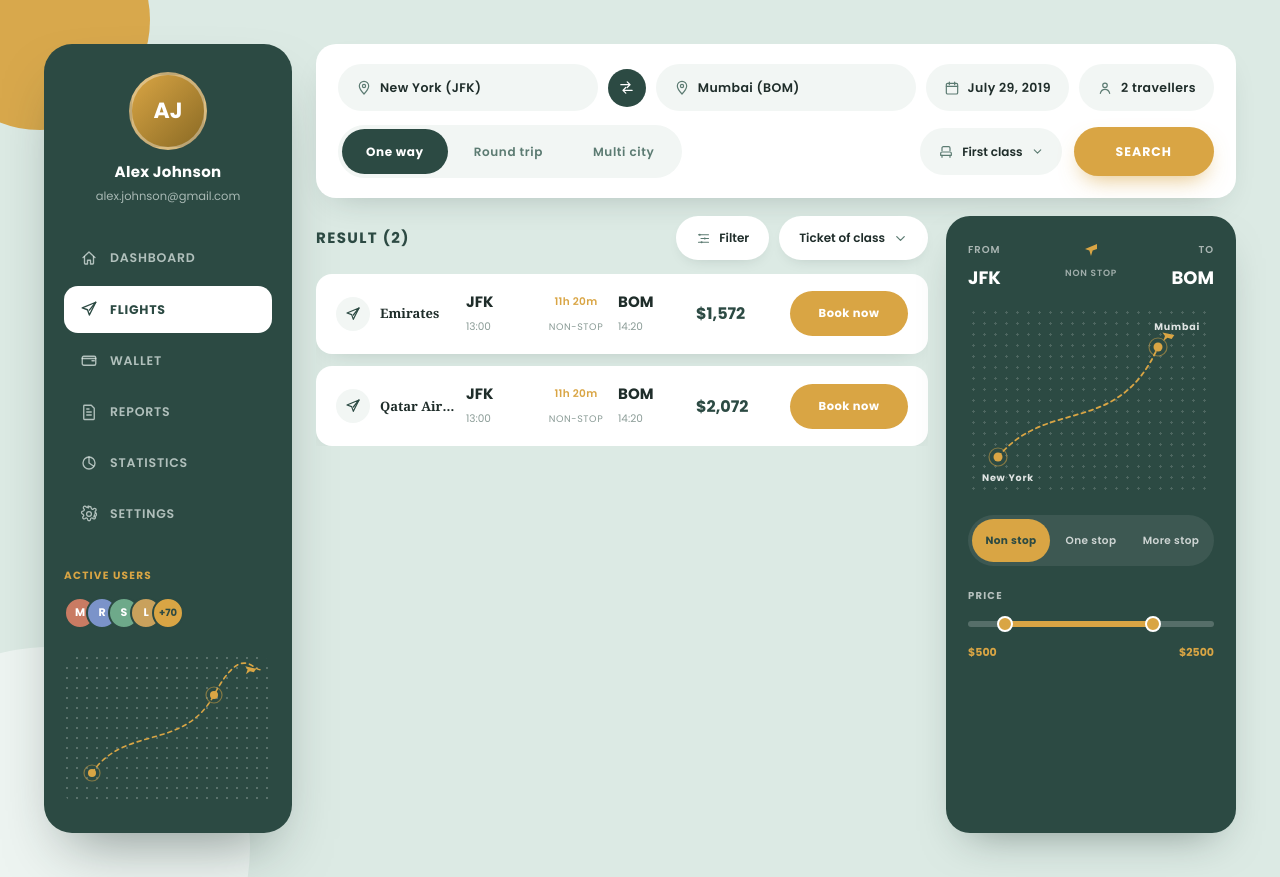
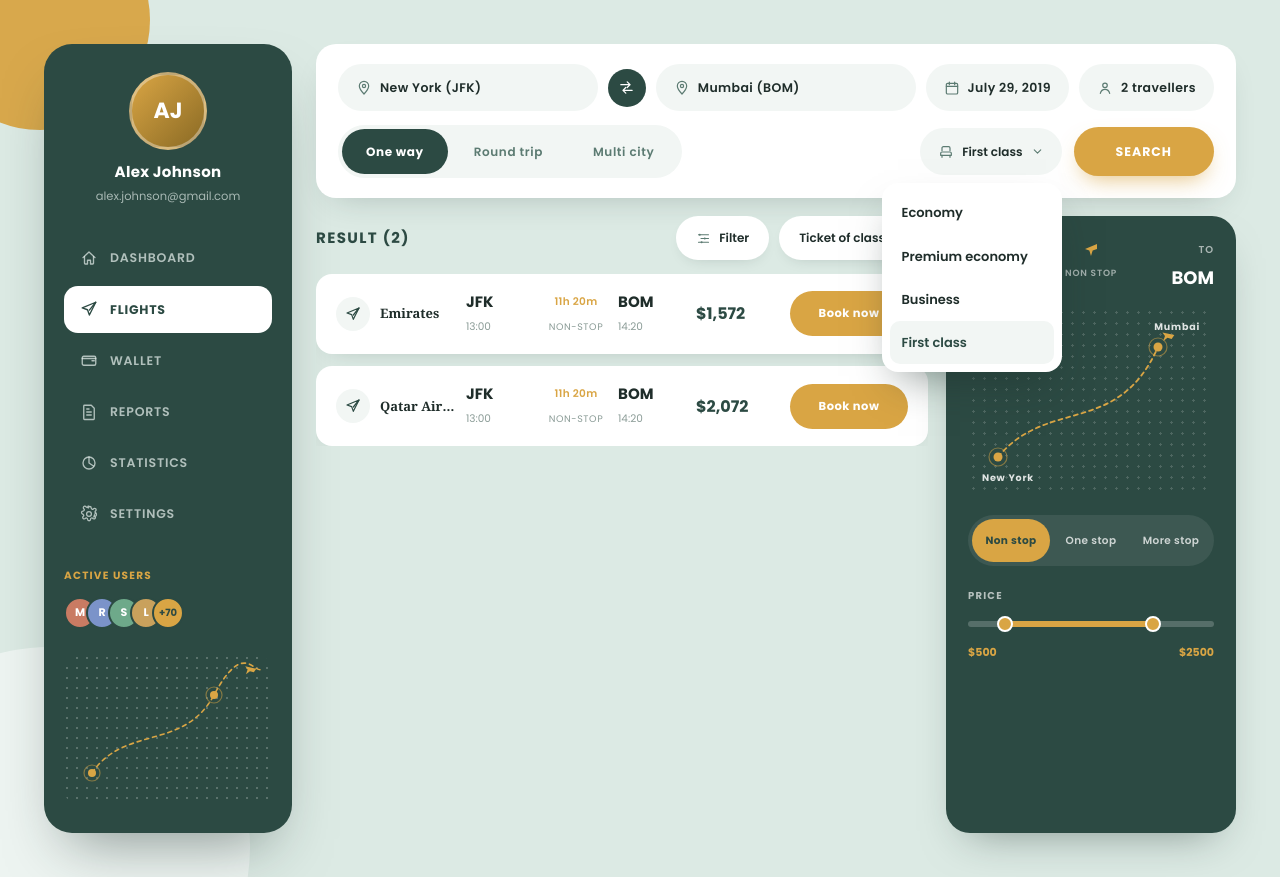
Before and after one commit to hananessam/flight-booking-reactjs, a React (Vite) app: page /flights in a window 1280 px wide. Both pictures are taken after a click on the button "First class". Built offline with nearby package versions, Linux system fonts and the light colour scheme.

Commit message:
feat(seat-class): add seat class selection component and related styles

```diff
--- /dev/null
+++ b/src/components/flight-dashboard/ClassField.module.css
@@ -0,0 +1,62 @@
+.wrapper {
+  position: relative;
+}
+
+.trigger {
+  display: flex;
+  align-items: center;
+  gap: 8px;
+  padding: 12px 18px;
+  border-radius: 999px;
+  border: none;
+  background: var(--fd-field-bg);
+  font: inherit;
+  font-size: 12px;
+  font-weight: 600;
+  color: var(--fd-text);
+  cursor: pointer;
+  white-space: nowrap;
+}
+
+.chevron {
+  width: 13px;
+  height: 13px;
+  color: var(--fd-muted);
+}
+
+.panel {
+  position: absolute;
+  top: calc(100% + 8px);
+  right: 0;
+  z-index: 10;
+  width: 180px;
+  margin: 0;
+  padding: 8px;
+  list-style: none;
+  border-radius: 16px;
+  background: var(--fd-white);
+  box-shadow: 0 20px 40px -16px var(--fd-shadow-strong);
+}
+
+.option {
+  width: 100%;
+  padding: 10px 12px;
+  border: none;
+  border-radius: 10px;
+  background: transparent;
+  font: inherit;
+  font-size: 13px;
+  font-weight: 600;
+  color: var(--fd-text);
+  cursor: pointer;
+  text-align: left;
+}
+
+.option:hover {
+  background: var(--fd-field-bg);
+}
+
+.option[data-selected='true'] {
+  background: var(--fd-field-bg);
+  color: var(--fd-green);
+}
--- /dev/null
+++ b/src/components/flight-dashboard/ClassField.tsx
@@ -0,0 +1,54 @@
+import { SEAT_CLASSES } from './data'
+import type { SeatClassOption } from './types'
+import { ChevronDownIcon, SeatClassIcon } from './icons'
+import { usePopover } from './usePopover'
+import fieldStyles from './fields.module.css'
+import styles from './ClassField.module.css'
+
+interface ClassFieldProps {
+  readonly value: SeatClassOption
+  readonly onChange: (seatClass: SeatClassOption) => void
+}
+
+export function ClassField({ value, onChange }: ClassFieldProps) {
+  const { isOpen, toggle, close, containerRef } = usePopover<HTMLDivElement>()
+
+  return (
+    <div className={styles.wrapper} ref={containerRef}>
+      <button
+        type="button"
+        className={styles.trigger}
+        aria-haspopup="listbox"
+        aria-expanded={isOpen}
+        aria-label="Ticket class"
+        onClick={toggle}
+      >
+        <SeatClassIcon className={fieldStyles.fieldIcon} />
+        <span>{value.label}</span>
+        <ChevronDownIcon className={styles.chevron} />
+      </button>
+
+      {isOpen && (
+        <ul className={styles.panel} role="listbox" aria-label="Ticket class">
+          {SEAT_CLASSES.map((option) => (
+            <li key={option.id}>
+              <button
+                type="button"
+                role="option"
+                aria-selected={value.id === option.id}
+                className={styles.option}
+                data-selected={value.id === option.id}
+                onClick={() => {
+                  onChange(option)
+                  close()
+                }}
+              >
+                {option.label}
+              </button>
+            </li>
+          ))}
+        </ul>
+      )}
+    </div>
+  )
+}
--- a/src/components/flight-dashboard/SearchPanel.module.css
+++ b/src/components/flight-dashboard/SearchPanel.module.css
@@ -92,27 +92,6 @@
   gap: 12px;
 }
 
-.classSelector {
-  display: flex;
-  align-items: center;
-  gap: 8px;
-  padding: 12px 18px;
-  border-radius: 999px;
-  border: none;
-  background: var(--fd-field-bg);
-  font: inherit;
-  font-size: 12px;
-  font-weight: 600;
-  color: var(--fd-text);
-  cursor: pointer;
-}
-
-.chevron {
-  width: 13px;
-  height: 13px;
-  color: var(--fd-muted);
-}
-
 .searchButton {
   padding: 13px 42px;
   border-radius: 999px;
--- a/src/components/flight-dashboard/SearchPanel.tsx
+++ b/src/components/flight-dashboard/SearchPanel.tsx
@@ -5,11 +5,13 @@ import {
   DEFAULT_DESTINATION,
   DEFAULT_ORIGIN,
   DEFAULT_RETURN_DATE,
+  DEFAULT_SEAT_CLASS,
   DEFAULT_SEGMENTS,
   createEmptySegment,
 } from './data'
-import { ChevronDownIcon, PlusIcon, SeatClassIcon, SwapIcon } from './icons'
+import { PlusIcon, SwapIcon } from './icons'
 import { CityField } from './CityField'
+import { ClassField } from './ClassField'
 import { DateField } from './DateField'
 import { TravellerField } from './TravellerField'
 import { FlightSegmentRow } from './FlightSegmentRow'
@@ -32,6 +34,7 @@ export function SearchPanel() {
   const [departureDate, setDepartureDate] = useState(DEFAULT_DEPARTURE_DATE)
   const [returnDate, setReturnDate] = useState(DEFAULT_RETURN_DATE)
   const [travellers, setTravellers] = useState(2)
+  const [seatClass, setSeatClass] = useState(DEFAULT_SEAT_CLASS)
   const [segments, setSegments] = useState<FlightSegment[]>(DEFAULT_SEGMENTS)
 
   function swapCities() {
@@ -111,11 +114,7 @@ export function SearchPanel() {
         </fieldset>
 
         <div className={styles.rightOptions}>
-          <button type="button" className={styles.classSelector}>
-            <SeatClassIcon className={fieldStyles.fieldIcon} />
-            <span>First class</span>
-            <ChevronDownIcon className={styles.chevron} />
-          </button>
+          <ClassField value={seatClass} onChange={setSeatClass} />
 
           <button type="submit" className={styles.searchButton}>
             Search
--- a/src/components/flight-dashboard/data.ts
+++ b/src/components/flight-dashboard/data.ts
@@ -1,4 +1,4 @@
-import type { ActiveUser, CityOption, Flight, FlightSegment, NavItem } from './types'
+import type { ActiveUser, CityOption, Flight, FlightSegment, NavItem, SeatClassOption } from './types'
 
 export const NAV_ITEMS: NavItem[] = [
   { id: 'dashboard', label: 'Dashboard' },
@@ -30,6 +30,15 @@ export const CITIES: CityOption[] = [
   { code: 'FRA', city: 'Frankfurt' },
   { code: 'DOH', city: 'Doha' },
 ]
+
+export const SEAT_CLASSES: SeatClassOption[] = [
+  { id: 'economy', label: 'Economy' },
+  { id: 'premium-economy', label: 'Premium economy' },
+  { id: 'business', label: 'Business' },
+  { id: 'first-class', label: 'First class' },
+]
+
+export const DEFAULT_SEAT_CLASS: SeatClassOption = SEAT_CLASSES[3]
 
 export const DEFAULT_ORIGIN: CityOption = CITIES[0]
 export const DEFAULT_DESTINATION: CityOption = CITIES[1]
```
Also changed, not shown: src/components/flight-dashboard/types.ts (+7 -0 lines).
